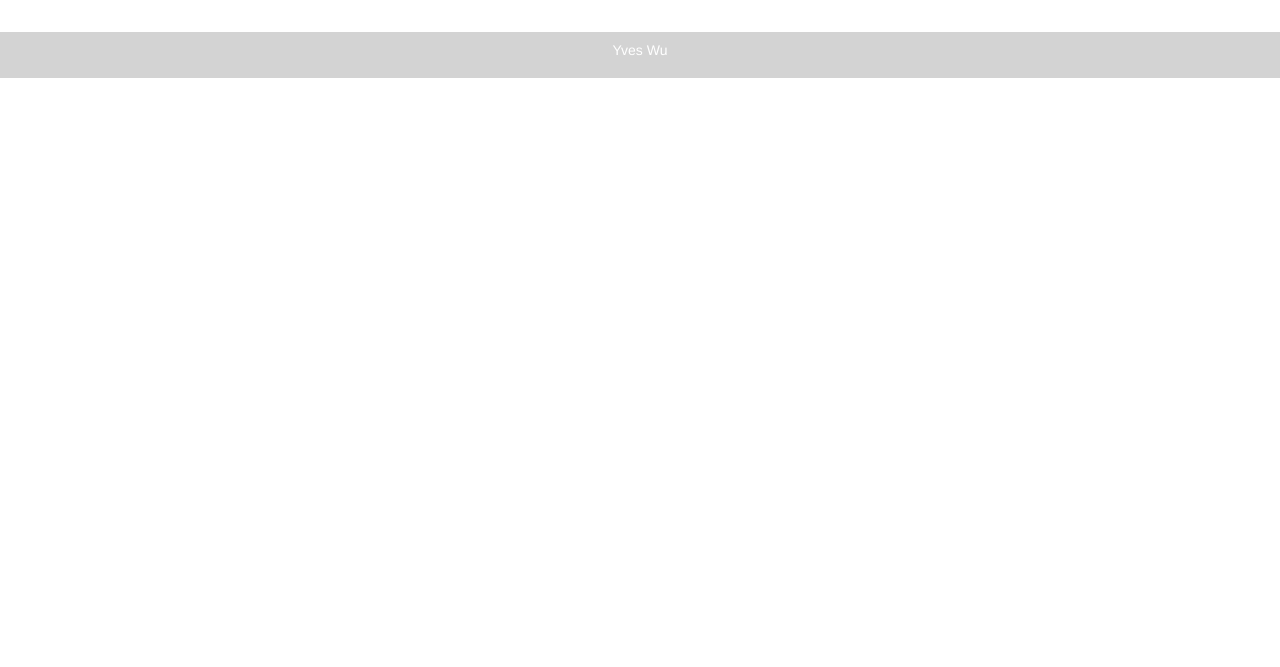
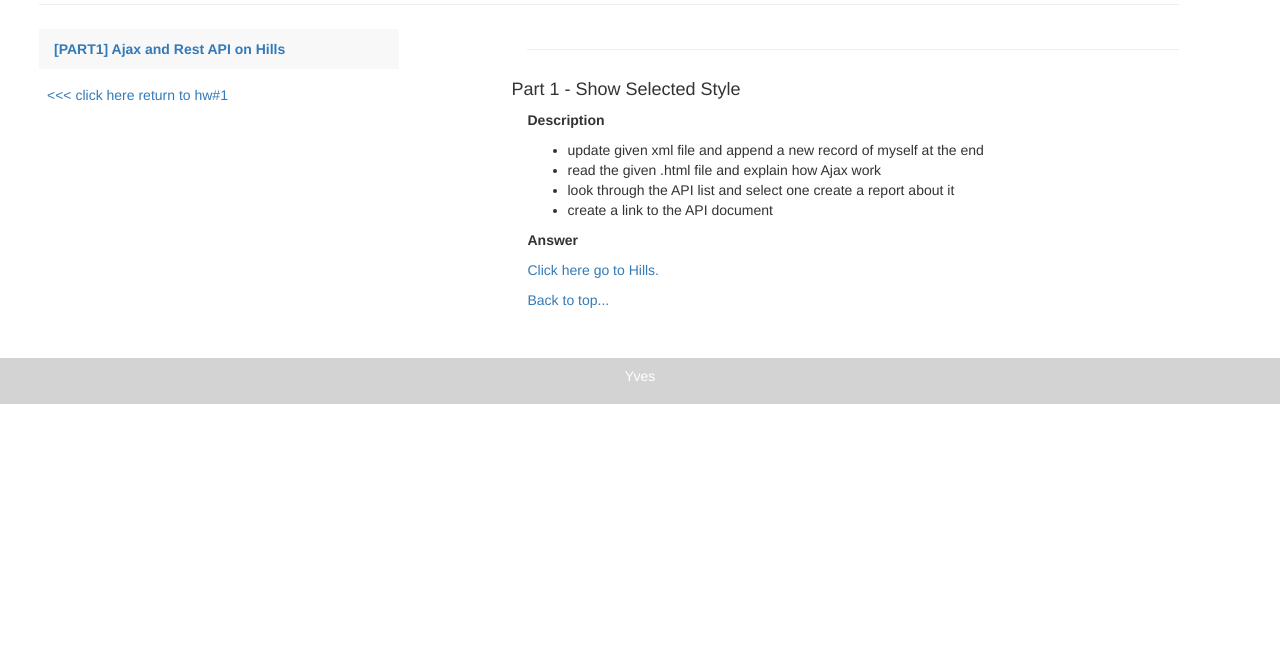
Before and after one commit to dp-wu/cnit-133-js, a plain HTML site: page CNIT133/hw8.html in a window 1280 px wide. Shown: the part 133-800 px from the top of the page. Drawn offline with nearby package versions, Linux system fonts and the light colour scheme.

Commit message:
complete hw8 and update hw1

```diff
--- a/CNIT133/hw8.html
+++ b/CNIT133/hw8.html
@@ -2,16 +2,25 @@
 <html lang="en">
 <head>
     <meta charset="UTF-8">
-    <meta name="description" content="CCSF CNIT133 (JavaScript, jQuery, AJAX) Course Homework#8">
+    <meta name="description" content="CCSF CNIT133 (JavaScript, jQuery, AJAX) Course Homework#5">
     <meta name="viewport" content="width=device-width, initial-scale=1">
     <title>HW#8</title>
-    <!-- Using MaxCDN Bootstrap CDN (pasted from W3Schools -->
+    <!-- jQuery UI -->
+    <link href=”https://code.jquery.com/ui/1.10.4/themes/ui-lightness/jquery-ui.css” rel =”stylesheet”>
+    <script src=”https://code.jquery.com/jquery-1.10.2.js”></script>
+    <script src=”https://code.jquery.com/ui/1.10.4/jquery-ui.js”></script>
+    <!-- Bootstrap -->
     <link rel="stylesheet" href="https://maxcdn.bootstrapcdn.com/bootstrap/3.4.1/css/bootstrap.min.css">
-    <link rel="stylesheet" href="../template/template.css">
     <script src="https://ajax.googleapis.com/ajax/libs/jquery/3.6.0/jquery.min.js"></script>
     <script src="https://maxcdn.bootstrapcdn.com/bootstrap/3.4.1/js/bootstrap.min.js"></script>
+    <!-- Local Styles and Source Code -->
+    <link rel="stylesheet" href="../template/template.css">
+    <link rel="stylesheet" href="../CSS/cnit.css">
+    <link rel="stylesheet" href="../CSS/hw2.css">
+    <link rel="stylesheet" href="../CSS/hw8.css">
+    <script src="../JS/hw8.js"></script>
 </head>
-<body>
+<body onload="loadContents();">
 <!-- Navigation bar -->
 <nav class="navbar navbar-default">
     <div class="container-fluid">
@@ -43,10 +52,46 @@
 </nav>
 <!-- My contents will be here -->
 <div class="container container-fluid">
-<h5>Content coming soon...</h5><p><a href="hw1.html">click here return to hw#1</a></p>
+    <header>
+        <h2>Homework 8 - AJAX Applications</h2>
+    </header>
+    <hr>
+    <div class="row content" id="main-content">
+        <!-- sidebar on the left for easy navigation -->
+        <nav class="col-lg-4">
+            <ul class="nav navbar-default nav-pills nav-stacked">
+                <li><a href="#part1"><b>[PART1] Ajax and Rest API on Hills</b></a></li>
+            </ul>
+            <p id="return-to-hw1"><a href="hw1.html"> &lt;&lt;&lt; click here return to hw#1</a></p>
+        </nav>
+        <div class="col-lg-1"></div>
+        <!-- main content on the right -->
+        <div class="col-lg-7 text-left">
+            <hr>
+            <div class="row" id="part1">
+                <h4>Part 1 - Show Selected Style</h4>
+                <div class="answers">
+                    <p><strong>Description</strong></p>
+                    <ul>
+                        <li>update given xml file and append a new record of myself at the end</li>
+                        <li>read the given .html file and explain how Ajax work</li>
+                        <li>look through the API list and select one create a report about it</li>
+                        <li>create a link to the API document</li>
+                    </ul>
+                    <p><strong>Answer</strong></p>
+                    <div id="answer-p1">
+                        <p><a href="https://hills.ccsf.edu/~ywu635/ajaxassignment.html">Click here go to Hills.</a></p>
+                    </div>
+                    <a href="#">Back to top...</a>
+                </div>
+            </div>
+        </div>
+    </div>
 </div>
-<footer class="container-fluid text-center">
-    <p>Yves Wu</p>
+<footer class="footer-default">
+    <div class="container-fluid text-center">
+        <p>Yves</p>
+    </div>
 </footer>
 </body>
 </html>
--- /dev/null
+++ b/CSS/hw8.css
@@ -0,0 +1,7 @@
+table,th,td {
+    border : 1px solid black;
+    border-collapse: collapse;
+}
+th,td {
+    padding: 5px;
+}
```
Also changed, not shown: CNIT133/hw1.html (+1 -1 lines), JS/hw8.js (added).
